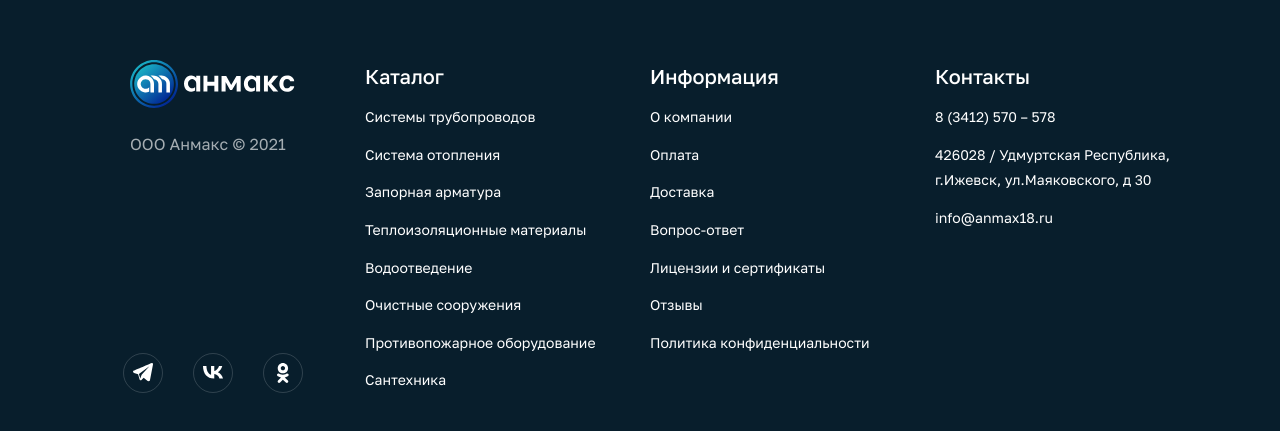
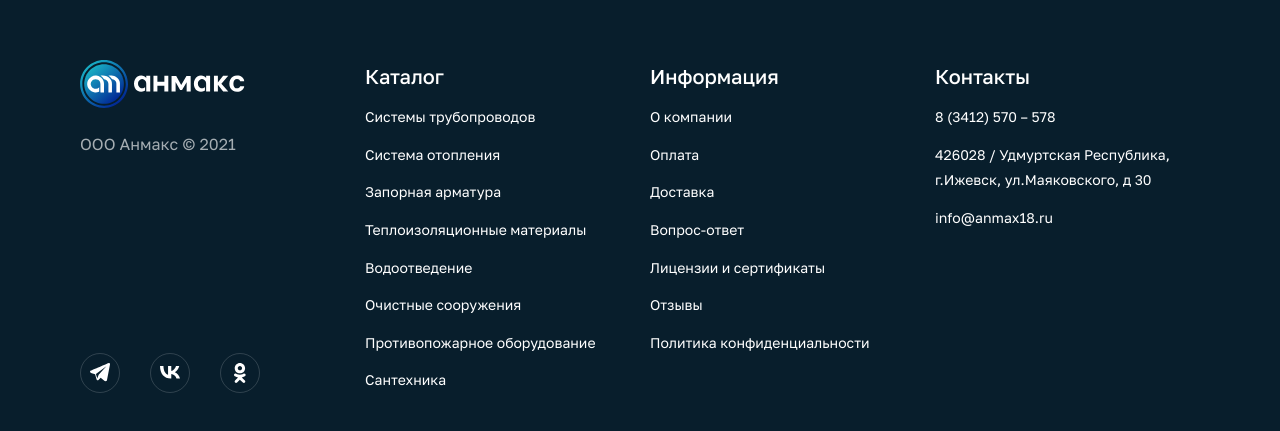
Before and after one commit to codeimtest/anmax, a plain HTML site: page catalog.html in a window 1280 px wide. Shown: the part 2234-2665 px from the top of the page. Drawn offline with Linux system fonts and the light colour scheme.

Commit message:
fix_html

```diff
--- a/catalog.html
+++ b/catalog.html
@@ -353,7 +353,7 @@
 				<div class="footer_bottom">
 					<div class="row gy-4">
 						<div class="col-lg-3 col-12">
-							<div class="d-flex flex-lg-column justify-content-between align-items-lg-center align-items-start" style="height: 100%;">
+							<div class="d-flex flex-lg-column justify-content-between align-items-lg-start align-items-center" style="height: 100%;">
 								<div>
 									<a href="#" class="logo">
 										<img src="images/logo.svg" alt="">
```
Also changed, not shown: category.html (+1 -1 lines), index.html (+1 -1 lines), product.html (+1 -1 lines), products.html (+1 -1 lines).
